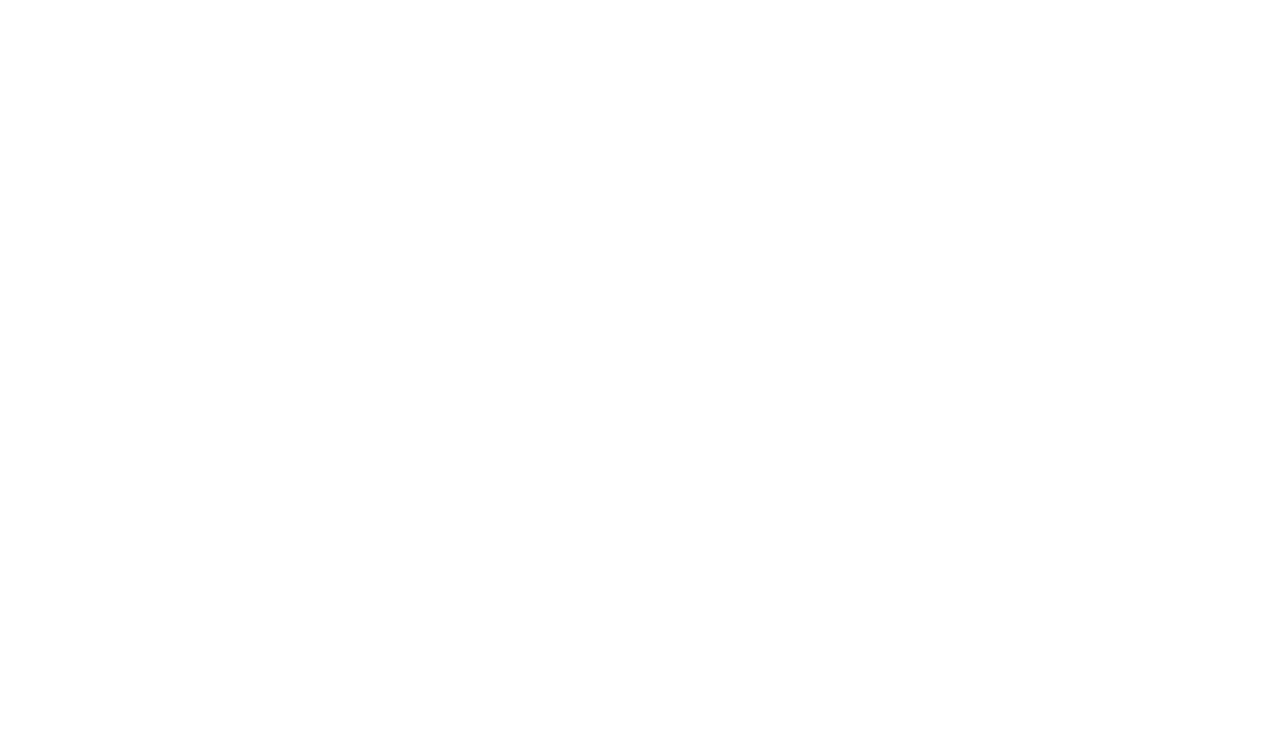
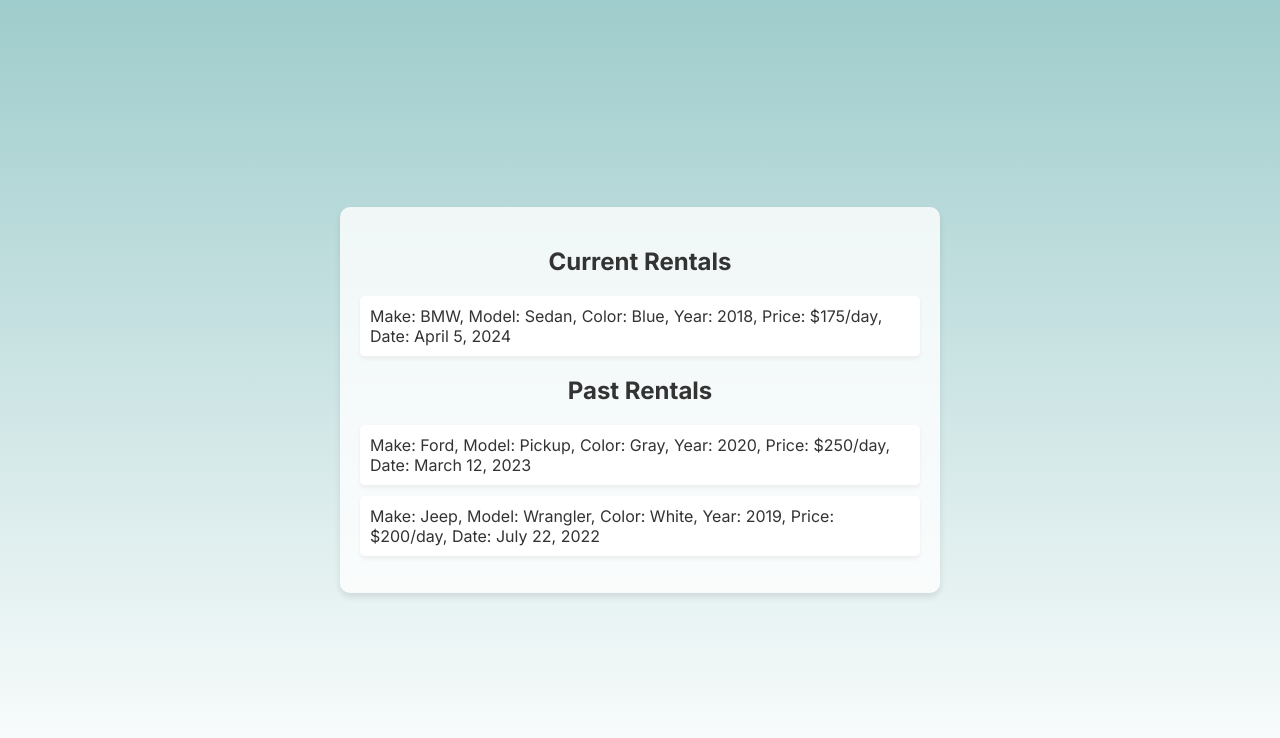
Before and after one commit to lksay3d/RentARide, a plain HTML site: page viewrental.html in a window 1280 px wide. Drawn offline with Linux system fonts and the light colour scheme.

Commit message:
Formatting for View rental page + bug fixes for car listing page

```diff
--- a/carlisting.css
+++ b/carlisting.css
@@ -29,7 +29,7 @@ input[type="number"] {
 }
 
 .invalid-input{
-    border: 6px solid red;
+    border: 2px solid red;
 }
 
 button {
--- a/viewrental.css
+++ b/viewrental.css
@@ -0,0 +1,50 @@
+@import url('https://fonts.googleapis.com/css2?family=Inter:wght@100..900&display=swap');
+
+
+body, html {
+    margin: 0;
+    padding: 0;
+    width: 100%;
+    height: 100%;
+    background: linear-gradient(rgb(159, 204, 204), white);
+    font-family: 'Inter', sans-serif;
+    color: #333;
+    display: flex;
+    justify-content: center;
+    align-items: center;
+}
+
+.container {
+    width: 80%;
+    max-width: 600px;
+    background: rgba(255, 255, 255, 0.8);
+    border-radius: 10px;
+    box-shadow: 0 4px 6px rgba(0, 0, 0, 0.1);
+    padding: 20px;
+    margin: 20px;
+    box-sizing: border-box;
+}
+
+ul {
+    list-style-type: none;
+    padding: 0;
+}
+
+
+li {
+    padding: 10px;
+    margin: 10px 0;
+    border-bottom: 1px solid #eee;
+    list-style-type: none;
+    display: flex;
+    justify-content: space-between;
+    align-items: center;
+    background-color: #fff;
+    border-radius: 5px;
+    box-shadow: 0 2px 4px rgba(0, 0, 0, 0.05);
+}
+
+h2{
+    text-align: center;
+    color: #333;
+}
--- a/viewrental.html
+++ b/viewrental.html
@@ -0,0 +1,22 @@
+<!-- Leia Kamal Sayed-->
+
+<!DOCTYPE html>
+<html lang="en">
+<head>
+    <meta charset="UTF-8">
+    <meta name="viewport" content="width=device-width, initial-scale=1.0">
+    <title>Your Rentals</title>
+    <link rel="stylesheet" href="viewrental.css">
+</head>
+<body>
+    <div class="container">
+        <h2>Current Rentals</h2>
+        <ul id="currentRentals"></ul>
+
+        <h2>Past Rentals</h2>
+        <ul id="pastRentals"></ul>
+    </div>
+
+    <script src="viewrental.js"></script>
+</body>
+</html>
--- a/viewrental.js
+++ b/viewrental.js
@@ -0,0 +1,52 @@
+//Leia Kamal Sayed
+
+document.addEventListener('DOMContentLoaded', () => {
+    displayCurrentRental();
+    displayPastRentals();
+});
+
+function displayCurrentRental(){
+    const currentRental = {
+        make: 'BMW',
+        model: 'Sedan',
+        color: 'Blue',
+        year: 2018,
+        price: 175,
+        date: 'April 5, 2024'
+    };
+
+    const currentRentalElement = document.getElementById('currentRentals');
+
+    let li = document.createElement('li');
+    li.textContent = `Make: ${currentRental.make}, Model: ${currentRental.model}, Color: ${currentRental.color}, Year: ${currentRental.year}, Price: $${currentRental.price}/day, Date: ${currentRental.date}`;
+    currentRentalElement.appendChild(li);
+}
+
+function displayPastRentals(){
+    const pastRentals = [
+        {
+            make: 'Ford',
+            model: 'Pickup',
+            color: 'Gray',
+            year: 2020,
+            price: 250,
+            date: 'March 12, 2023'
+        },
+
+        {
+            make: 'Jeep',
+            model: 'Wrangler',
+            color: 'White',
+            year: 2019,
+            price: 200,
+            date: 'July 22, 2022'
+        }
+    ];
+
+    const pastRentalsElement = document.getElementById('pastRentals');
+    pastRentals.forEach(rental => {
+        let li = document.createElement('li');
+        li.textContent = `Make: ${rental.make}, Model: ${rental.model}, Color: ${rental.color}, Year: ${rental.year}, Price: $${rental.price}/day, Date: ${rental.date}`;
+        pastRentalsElement.appendChild(li);
+    });
+}
```
Also changed, not shown: carlisting.html (+1 -1 lines), carlisting.js (+15 -16 lines).
